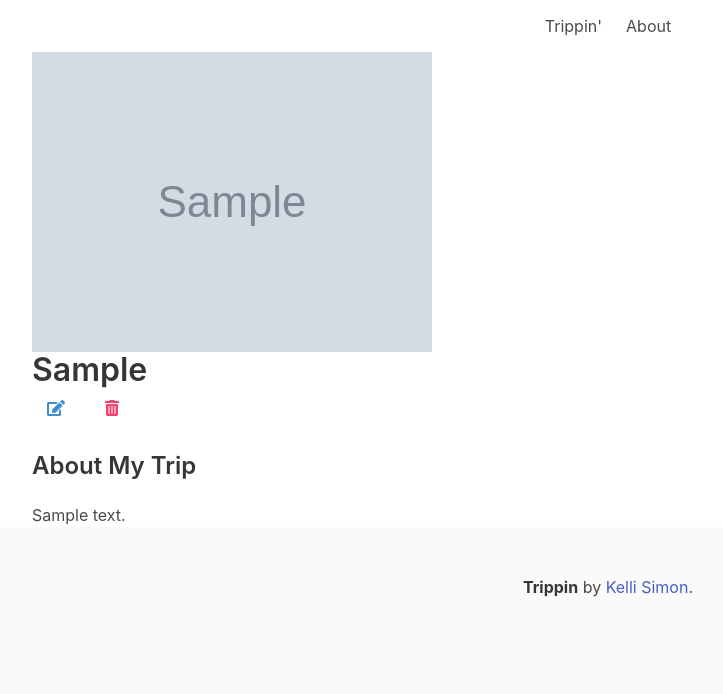
After one commit to kellims/Capstone-Project-Trippin, a Django app: page /trips/1/ in a window 1280 px wide. The commit adds this page. Shown: the top 694 px of the page, without its empty margins (32-755 px from the left). Run offline with Django 4.2, Linux system fonts and the light colour scheme; tables that the repository leaves empty hold one stand-in row (values such as "Sample post"); grey boxes marked "Sample" are stand-in pictures.

Commit message:
added trip detail page

```diff
--- a/main_app/templates/base.html
+++ b/main_app/templates/base.html
@@ -5,6 +5,7 @@
         <meta http-equiv="X-UA-Compatible" content="IE=edge" />
         <meta name="viewport" content="width=device-width, initial-scale=1.0" />
         <link rel="stylesheet" href="https://cdn.jsdelivr.net/npm/bulma@0.9.2/css/bulma.min.css">
+        <link rel="stylesheet" href="https://cdnjs.cloudflare.com/ajax/libs/font-awesome/5.15.4/css/all.min.css">
         <link rel="stylesheet" href="{% static 'styles/main.css' %}" />
         <script src="{% static 'scripts/main.js' %}" defer></script>
         <script src="https://code.jquery.com/jquery-3.6.0.min.js" integrity="sha256-/xUj+3OJU5yExlq6GSYGSHk7tPXikynS7ogEvDej/m4=" crossorigin="anonymous"></script>
--- /dev/null
+++ b/main_app/templates/trip_detail.html
@@ -0,0 +1,29 @@
+{% extends 'base.html' %}
+{% block content %}
+<div class="detail__img">
+    <img src="{{trip.image}}" alt="{{trip.location}}" />
+</div>
+<div class="detail__name">
+
+    <h1 class="title">{{trip.location}}</h1>
+</div>
+<div class="detail__container">
+    <div class="buttons">
+        <a href="" class="button is-rounded is-info is-inverted">
+            <span class="icon">
+                <i class="fas fa-edit"></i>
+            </span>
+        </a>
+        <a href="" class="button is-rounded is-danger is-inverted">
+            <span class="icon">
+                <i class="fas fa-trash-alt"></i>
+            </span>
+        </a>
+    </div>
+    <div class="detail__about">
+        <h4 class="title is-4">About My Trip</h4>
+        <p>{{trip.description}}</p>
+    </div>
+</div>
+
+{% endblock %}
--- a/main_app/templates/trip_list.html
+++ b/main_app/templates/trip_list.html
@@ -9,7 +9,7 @@
 <a class="button is-rounded is-info is-inverted" href="{% url 'trip_create' %}">Add A New Trip</a>
 <div class="gallery">
   {% for trip in trips %}
-  <a href="">
+  <a href="{% url 'trip_detail' trip.pk %}">
     <div class="card">
       <div class="card-image">
         <figure class="image is-4by5">
--- a/main_app/urls.py
+++ b/main_app/urls.py
@@ -6,4 +6,5 @@ urlpatterns = [
     path('about/', views.About.as_view(), name="about"),
     path('trips/', views.TripList.as_view(), name="trip_list"),
     path('trips/new/', views.TripCreate.as_view(), name="trip_create"),
+    path('trips/<int:pk>/', views.TripDetail.as_view(), name="trip_detail"),
 ]
--- a/main_app/views.py
+++ b/main_app/views.py
@@ -3,6 +3,7 @@ from django.views import View
 from django.http import HttpResponse
 from django.views.generic.base import TemplateView
 from django.views.generic.edit import CreateView
+from django.views.generic import DetailView
 
 from .models import Trip
 
@@ -30,3 +31,8 @@ class TripCreate(CreateView):
     fields = ['location', 'description', 'start_date', 'end_date', 'image']
     template_name = "trip_create.html"
     success_url = "/trips/"
+
+
+class TripDetail(DetailView):
+    model = Trip
+    template_name = "trip_detail.html"
```
